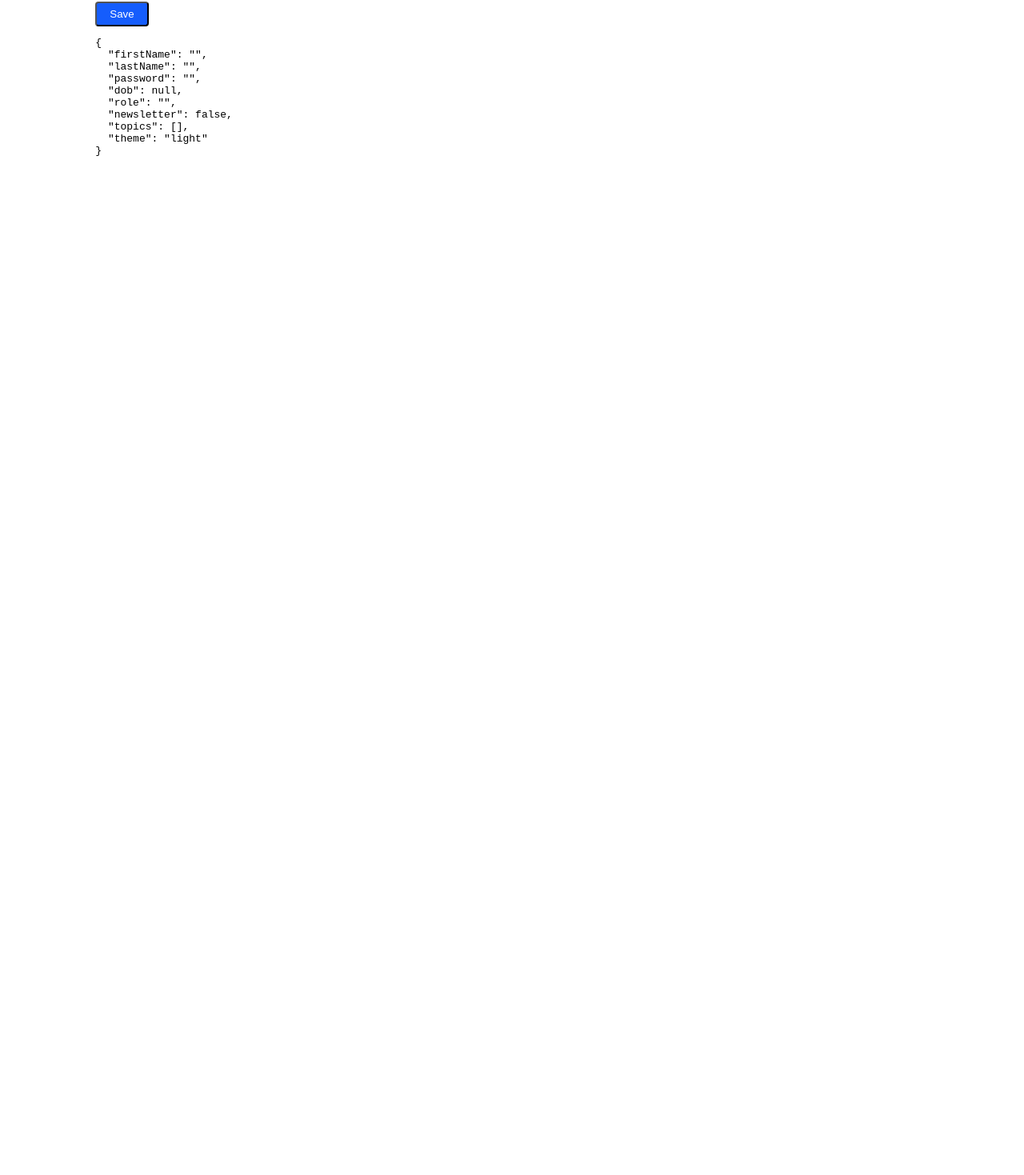
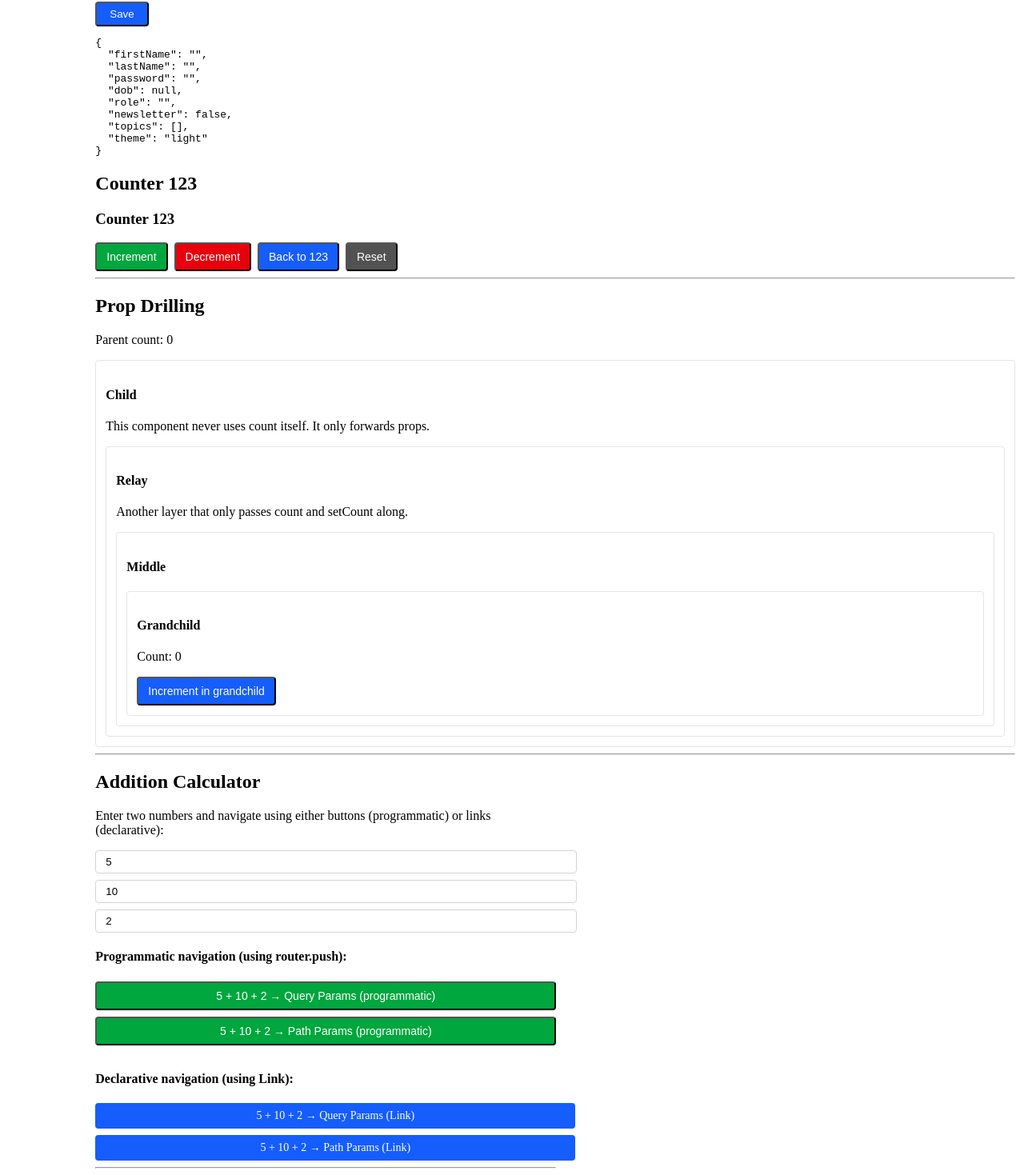
Before and after one commit to sesha-2k3/webdev-client, a Next.js app: page /labs/lab4 in a window 1280 px wide. Shown: the part 2642-4111 px from the top of the page at 80% size. Before the commit the page ends 2854 px from the top, so only its background shows below. Built offline with nearby package versions, Linux system fonts and the light colour scheme.

Commit message:
lab4: sec 4.3

```diff
--- /dev/null
+++ b/app/labs/lab4/ChildStateComponent.tsx
@@ -0,0 +1,45 @@
+export default function ChildStateComponent({
+  counter,
+  setCounter,
+}: {
+  counter: number;
+  setCounter: (counter: number) => void;
+}) {
+  return (
+    <div id="wd-child-state">
+      <h3>Counter {counter}</h3>
+      <button
+        type="button"
+        onClick={() => setCounter(counter + 1)}
+        id="wd-increment-child-state-click"
+        className="me-2 rounded bg-green-600 px-3 py-1.5 text-sm font-medium text-white"
+      >
+        Increment
+      </button>
+      <button
+        type="button"
+        onClick={() => setCounter(counter - 1)}
+        id="wd-decrement-child-state-click"
+        className="me-2 rounded bg-red-600 px-3 py-1.5 text-sm font-medium text-white"
+      >
+        Decrement
+      </button>
+      <button
+        type="button"
+        onClick={() => setCounter(123)}
+        id="wd-back-to-123-child-state-click"
+        className="me-2 rounded bg-blue-600 px-3 py-1.5 text-sm font-medium text-white"
+      >
+        Back to 123
+      </button>
+      <button
+        type="button"
+        onClick={() => setCounter(123)}
+        id="wd-reset-child-state-click"
+        className="rounded bg-neutral-600 px-3 py-1.5 text-sm font-medium text-white"
+      >
+        Reset
+      </button>
+    </div>
+  );
+}
--- /dev/null
+++ b/app/labs/lab4/ParentStateComponent.tsx
@@ -0,0 +1,15 @@
+"use client";
+
+import { useState } from "react";
+import ChildStateComponent from "./ChildStateComponent";
+
+export default function ParentStateComponent() {
+  const [counter, setCounter] = useState(123);
+  return (
+    <div id="wd-parent-state">
+      <h2>Counter {counter}</h2>
+      <ChildStateComponent counter={counter} setCounter={setCounter} />
+      <hr />
+    </div>
+  );
+}
--- /dev/null
+++ b/app/labs/lab4/PropDrilling.tsx
@@ -0,0 +1,84 @@
+"use client";
+
+import { useState } from "react";
+
+function Grandchild({
+  count,
+  setCount,
+}: {
+  count: number;
+  setCount: (n: number) => void;
+}) {
+  return (
+    <div id="wd-prop-drill-grandchild" className="rounded border border-neutral-200 p-3">
+      <h4>Grandchild</h4>
+      <p>Count: {count}</p>
+      <button
+        type="button"
+        onClick={() => setCount(count + 1)}
+        className="rounded bg-blue-600 px-3 py-1.5 text-sm font-medium text-white"
+      >
+        Increment in grandchild
+      </button>
+    </div>
+  );
+}
+
+function Middle({
+  count,
+  setCount,
+}: {
+  count: number;
+  setCount: (n: number) => void;
+}) {
+  return (
+    <div id="wd-prop-drill-middle" className="rounded border border-neutral-200 p-3">
+      <h4>Middle</h4>
+      <Grandchild count={count} setCount={setCount} />
+    </div>
+  );
+}
+
+function Relay({
+  count,
+  setCount,
+}: {
+  count: number;
+  setCount: (n: number) => void;
+}) {
+  return (
+    <div id="wd-prop-drill-relay" className="rounded border border-neutral-200 p-3">
+      <h4>Relay</h4>
+      <p>Another layer that only passes count and setCount along.</p>
+      <Middle count={count} setCount={setCount} />
+    </div>
+  );
+}
+
+function Child({
+  count,
+  setCount,
+}: {
+  count: number;
+  setCount: (n: number) => void;
+}) {
+  return (
+    <div id="wd-prop-drill-child" className="mb-2 rounded border border-neutral-200 p-3">
+      <h4>Child</h4>
+      <p>This component never uses count itself. It only forwards props.</p>
+      <Relay count={count} setCount={setCount} />
+    </div>
+  );
+}
+
+export default function PropDrilling() {
+  const [count, setCount] = useState(0);
+  return (
+    <div id="wd-prop-drilling">
+      <h2>Prop Drilling</h2>
+      <p>Parent count: {count}</p>
+      <Child count={count} setCount={setCount} />
+      <hr />
+    </div>
+  );
+}
--- /dev/null
+++ b/app/labs/lab4/UrlEncoding.tsx
@@ -0,0 +1,92 @@
+"use client";
+
+import { useState } from "react";
+import { useRouter } from "next/navigation";
+import Link from "next/link";
+
+export default function UrlEncoding() {
+  const [a, setA] = useState("5");
+  const [b, setB] = useState("10");
+  const [c, setC] = useState("2");
+  const router = useRouter();
+  const baseUrl = "/labs/lab4/url-encoding";
+
+  const goToQueryVersion = () => {
+    const params = new URLSearchParams();
+    params.set("a", a);
+    params.set("b", b);
+    params.set("c", c);
+    router.push(`${baseUrl}/query-params?${params.toString()}`);
+  };
+
+  const goToPathVersion = () => {
+    const safeA = encodeURIComponent(a);
+    const safeB = encodeURIComponent(b);
+    const safeC = encodeURIComponent(c);
+    router.push(`${baseUrl}/path-params/${safeA}/${safeB}/${safeC}`);
+  };
+
+  return (
+    <div id="wd-url-encoding" className="max-w-xl">
+      <h2>Addition Calculator</h2>
+      <p>
+        Enter two numbers and navigate using either buttons (programmatic) or
+        links (declarative):
+      </p>
+      <input
+        type="number"
+        value={a}
+        onChange={(e) => setA(e.target.value)}
+        className="mb-2 block w-full rounded border border-neutral-300 px-3 py-1.5"
+        id="wd-url-a"
+      />
+      <input
+        type="number"
+        value={b}
+        onChange={(e) => setB(e.target.value)}
+        className="mb-2 block w-full rounded border border-neutral-300 px-3 py-1.5"
+        id="wd-url-b"
+      />
+      <input
+        type="number"
+        value={c}
+        onChange={(e) => setC(e.target.value)}
+        className="mb-3 block w-full rounded border border-neutral-300 px-3 py-1.5"
+        id="wd-url-c"
+      />
+      <h4>Programmatic navigation (using router.push):</h4>
+      <button
+        type="button"
+        onClick={goToQueryVersion}
+        className="mb-2 w-full rounded bg-green-600 px-3 py-1.5 text-sm font-medium text-white"
+        id="wd-url-query-programmatic"
+      >
+        {a} + {b} + {c} → Query Params (programmatic)
+      </button>
+      <button
+        type="button"
+        onClick={goToPathVersion}
+        className="mb-3 w-full rounded bg-green-600 px-3 py-1.5 text-sm font-medium text-white"
+        id="wd-url-path-programmatic"
+      >
+        {a} + {b} + {c} → Path Params (programmatic)
+      </button>
+      <h4>Declarative navigation (using Link):</h4>
+      <Link
+        href={`${baseUrl}/query-params?a=${encodeURIComponent(a)}&b=${encodeURIComponent(b)}&c=${encodeURIComponent(c)}`}
+        className="mb-2 block w-full rounded bg-blue-600 px-3 py-1.5 text-center text-sm font-medium text-white no-underline"
+        id="wd-url-query-link"
+      >
+        {a} + {b} + {c} → Query Params (Link)
+      </Link>
+      <Link
+        href={`${baseUrl}/path-params/${encodeURIComponent(a)}/${encodeURIComponent(b)}/${encodeURIComponent(c)}`}
+        className="mb-2 block w-full rounded bg-blue-600 px-3 py-1.5 text-center text-sm font-medium text-white no-underline"
+        id="wd-url-path-link"
+      >
+        {a} + {b} + {c} → Path Params (Link)
+      </Link>
+      <hr />
+    </div>
+  );
+}
--- a/app/labs/lab4/page.tsx
+++ b/app/labs/lab4/page.tsx
@@ -11,6 +11,9 @@ import DateStateVariable from "./DateStateVariable";
 import ObjectStateVariable from "./ObjectStateVariable";
 import ArrayStateVariable from "./ArrayStateVariable";
 import ProfileForm from "./profile/ProfileForm";
+import ParentStateComponent from "./ParentStateComponent";
+import PropDrilling from "./PropDrilling";
+import UrlEncoding from "./UrlEncoding";
 
 export default function Lab4() {
   const sayHello = (message: string) => {
@@ -41,6 +44,9 @@ export default function Lab4() {
       <ObjectStateVariable />
       <ArrayStateVariable />
       <ProfileForm />
+      <ParentStateComponent />
+      <PropDrilling />
+      <UrlEncoding />
     </div>
   );
 }
--- /dev/null
+++ b/app/labs/lab4/url-encoding/path-params/[a]/[b]/[c]/page.tsx
@@ -0,0 +1,30 @@
+"use client";
+
+import { useParams } from "next/navigation";
+
+export default function PathCalculatorThree() {
+  const params = useParams();
+  const aRaw = params.a as string;
+  const bRaw = params.b as string;
+  const cRaw = params.c as string;
+  const a = parseFloat(aRaw);
+  const b = parseFloat(bRaw);
+  const c = parseFloat(cRaw);
+  const sum = a + b + c;
+  return (
+    <div id="wd-path-calculator-three">
+      <h1>Calculator – Path Parameters</h1>
+      <p>Raw path segments (already decoded by Next.js):</p>
+      <p>
+        a = <code>{aRaw}</code>
+      </p>
+      <p>
+        b = <code>{bRaw}</code>
+      </p>
+      <p>
+        c = <code>{cRaw}</code>
+      </p>
+      <h2 className="text-green-700">Sum = {sum}</h2>
+    </div>
+  );
+}
--- /dev/null
+++ b/app/labs/lab4/url-encoding/path-params/[a]/[b]/page.tsx
@@ -0,0 +1,25 @@
+"use client";
+
+import { useParams } from "next/navigation";
+
+export default function PathCalculator() {
+  const params = useParams();
+  const aRaw = params.a as string;
+  const bRaw = params.b as string;
+  const a = parseFloat(aRaw);
+  const b = parseFloat(bRaw);
+  const sum = a + b;
+  return (
+    <div id="wd-path-calculator">
+      <h1>Calculator – Path Parameters</h1>
+      <p>Raw path segments (already decoded by Next.js):</p>
+      <p>
+        a = <code>{aRaw}</code>
+      </p>
+      <p>
+        b = <code>{bRaw}</code>
+      </p>
+      <h2 className="text-green-700">Sum = {sum}</h2>
+    </div>
+  );
+}
--- /dev/null
+++ b/app/labs/lab4/url-encoding/query-params/QueryCalculator.tsx
@@ -0,0 +1,30 @@
+"use client";
+
+import { useSearchParams } from "next/navigation";
+
+export default function QueryCalculator() {
+  const searchParams = useSearchParams();
+  const aRaw = searchParams.get("a") || "0";
+  const bRaw = searchParams.get("b") || "0";
+  const cRaw = searchParams.get("c") || "0";
+  const a = parseFloat(aRaw);
+  const b = parseFloat(bRaw);
+  const c = parseFloat(cRaw);
+  const sum = a + b + c;
+  return (
+    <div id="wd-query-calculator">
+      <h1>Calculator – Query Parameters</h1>
+      <p>Raw query values (already decoded by Next.js):</p>
+      <p>
+        a = <code>{aRaw}</code>
+      </p>
+      <p>
+        b = <code>{bRaw}</code>
+      </p>
+      <p>
+        c = <code>{cRaw}</code>
+      </p>
+      <h2 className="text-green-700">Sum = {sum}</h2>
+    </div>
+  );
+}
--- /dev/null
+++ b/app/labs/lab4/url-encoding/query-params/page.tsx
@@ -0,0 +1,10 @@
+import { Suspense } from "react";
+import QueryCalculator from "./QueryCalculator";
+
+export default function QueryCalculatorPage() {
+  return (
+    <Suspense fallback={<p>Loading calculator…</p>}>
+      <QueryCalculator />
+    </Suspense>
+  );
+}
```
